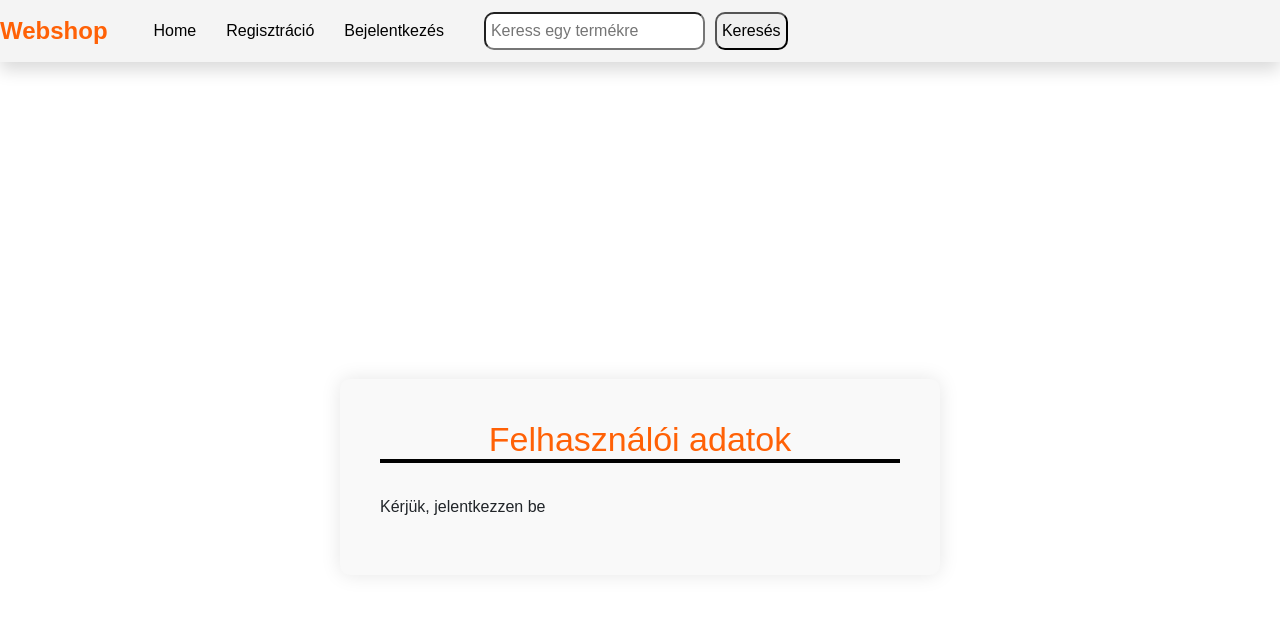
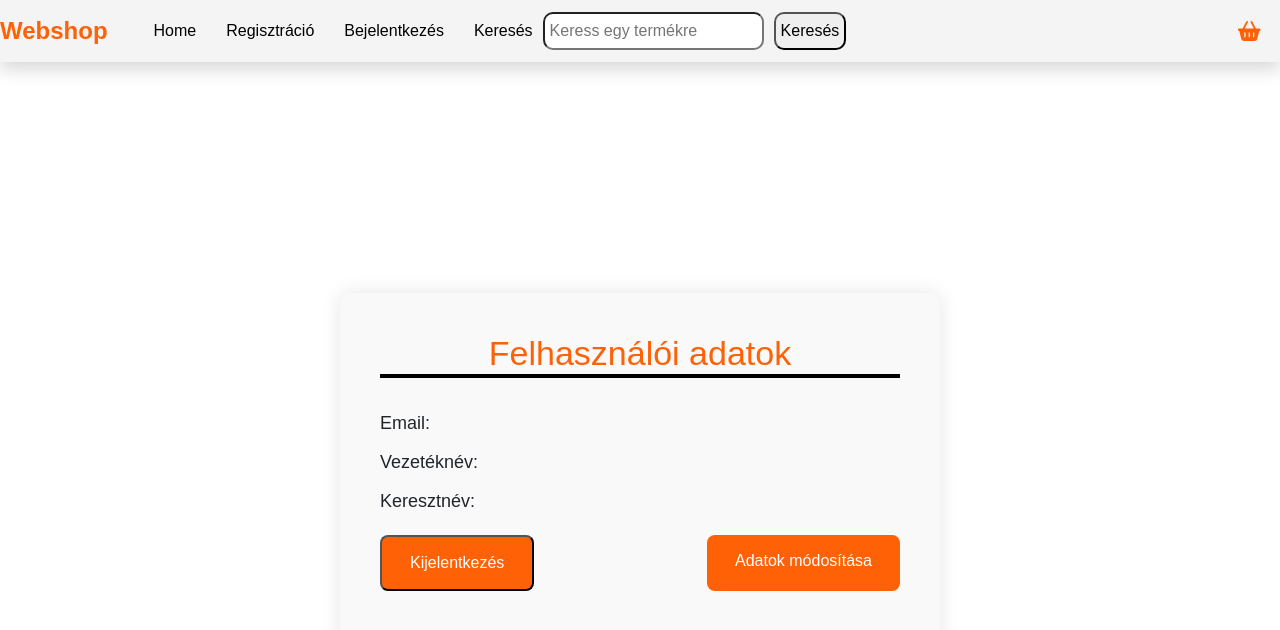
Before and after one commit to Projektfiok/Webshop-beadando-nye, a React (Create React App) app in the folder webshopbeadando/: page /profil in a window 1280 px wide. Shown: the top 630 px of the page. Built offline with nearby package versions, Linux system fonts and the light colour scheme; no server answers.

Commit message:
Javított

```diff
--- a/webshopbeadando/src/App.tsx
+++ b/webshopbeadando/src/App.tsx
@@ -13,12 +13,14 @@ import ProfileChange from "./pages/DataChange";
 import ProductList from "./pages/productList";
 import SEARCHPAGE from './pages/searchPage';
 import PRODUCTPAGE from './pages/productPage';
+import { AuthProvider } from "./pages/AuthContext";
 
 
 function App() {
   const navItems = ["Home", "Regisztráció", "Bejelentkezés", "Keresés"];
 
   return (
+    <AuthProvider>
     <Router>
        <NavBar brandName={"Webshop"} items={navItems} />
       <Routes>
@@ -33,6 +35,7 @@ function App() {
         <Route path='/product/:productId' element={<PRODUCTPAGE />} />
       </Routes>
     </Router>
+    </AuthProvider>
 
   );
 }
--- a/webshopbeadando/src/components/NavBar.tsx
+++ b/webshopbeadando/src/components/NavBar.tsx
@@ -3,7 +3,7 @@ import { useNavigate } from 'react-router-dom';
 import { NavLink } from "react-router-dom";
 import { FontAwesomeIcon } from '@fortawesome/react-fontawesome';
 import { faShoppingBasket, faUser } from '@fortawesome/free-solid-svg-icons';
-import useAuth from './useAuth';
+import { useAuth } from '../pages/AuthContext';
 import '../components/css/style.css';
 
 interface NavBarProps {
@@ -12,11 +12,12 @@ interface NavBarProps {
 }
 
 const NavBar: React.FC<NavBarProps> = ({ brandName, items }) => {
-    const isLoggedIn = useAuth();
+    const { isLoggedIn } = useAuth();
     const [query, setQuery] = useState<string>('');
     const navigate = useNavigate();
 
-    const search = () => {
+    const search = (event: React.FormEvent) => {
+        event.preventDefault();
         navigate('/search/query=' + query);
         setQuery('');
     }
@@ -32,29 +33,27 @@ const NavBar: React.FC<NavBarProps> = ({ brandName, items }) => {
                         <li key={index}>
                             {item === 'Home' ? (
                                 <NavLink to="/">{item}</NavLink>
-                       ): item === 'Bejelentkezés' && !isLoggedIn ? (
+                            ) : item === 'Keresés' ? (
+                                <NavLink to="/search">{item}</NavLink>
+                            ) : item === 'Bejelentkezés' && !isLoggedIn ? (
                                 <NavLink to="/bejelentkezes">{item}</NavLink>
-                       ) : item === 'Regisztráció'  && !isLoggedIn ? (
+                            ) : item === 'Regisztráció' && !isLoggedIn ? (
                                 <NavLink to="/regisztracio">{item}</NavLink>
-                       ) : item === 'Search'  && !isLoggedIn ? (
-                        <NavLink to="/regisztracio">{item}</NavLink>
-                    ) : null }
+                            ) : null}
                         </li>
                     ))}
                 </ul>
-                {isLoggedIn && (
-                    <>
                 <div className="kosar">
                     <NavLink to="/kosar">
                         <FontAwesomeIcon icon={faShoppingBasket} />
                     </NavLink>
                 </div>
+                {isLoggedIn && (
                     <div className="profil">
                         <NavLink to="/profil">
                             <FontAwesomeIcon icon={faUser} />
                         </NavLink>
                     </div>
-                    </>
                 )}
                 <form className="search-bar" onSubmit={search}>
                     <input
--- /dev/null
+++ b/webshopbeadando/src/pages/AuthContext.tsx
@@ -0,0 +1,43 @@
+import React, { createContext, useState, useEffect, ReactNode, useContext } from "react";
+
+interface AuthContextProps {
+  isLoggedIn: boolean;
+  login: () => void;
+  logout: () => void;
+}
+
+const AuthContext = createContext<AuthContextProps | undefined>(undefined);
+
+export const AuthProvider: React.FC<{ children: ReactNode }> = ({ children }) => {
+  const [isLoggedIn, setIsLoggedIn] = useState<boolean>(false);
+
+  useEffect(() => {
+    const token = localStorage.getItem("accessToken");
+    if (token) {
+      setIsLoggedIn(true);
+    }
+  }, []);
+
+  const login = () => {
+    setIsLoggedIn(true);
+  };
+
+  const logout = () => {
+    localStorage.removeItem("accessToken");
+    setIsLoggedIn(false);
+  };
+
+  return (
+    <AuthContext.Provider value={{ isLoggedIn, login, logout }}>
+      {children}
+    </AuthContext.Provider>
+  );
+};
+
+export const useAuth = (): AuthContextProps => {
+  const context = useContext(AuthContext);
+  if (!context) {
+    throw new Error("useAuth probléma");
+  }
+  return context;
+};
--- a/webshopbeadando/src/pages/Login.tsx
+++ b/webshopbeadando/src/pages/Login.tsx
@@ -1,16 +1,43 @@
-import React, { useState } from "react";
+import React, { useState, useEffect } from "react";
 import { useNavigate } from "react-router-dom";
 import "../components/css/Login.css";
+import { useAuth } from "./AuthContext";
 
 const Login: React.FC = () => {
   const [username, setUsername] = useState("");
   const [password, setPassword] = useState("");
   const [error, setError] = useState("");
   const navigate = useNavigate();
-  const [isLoggedIn, setIsLoggedIn] = useState<boolean>(false);
+  const { isLoggedIn, login, logout } = useAuth();
+
+  useEffect(() => {
+    if (isLoggedIn) {
+      navigate("/profil");
+    }
+  }, [isLoggedIn, navigate]);
+
+  const validateEmail = (email: string) => {
+    const re = /^[^\s@]+@[^\s@]+\.[^\s@]+$/;
+    return re.test(email);
+  };
+
+  const validatePassword = (password: string) => {
+    const re = /^(?=.*[A-Za-z])(?=.*\d)[A-Za-z\d]{8,}$/;
+    return re.test(password);
+  };
 
   const handleLogin = async (e: React.FormEvent<HTMLFormElement>) => {
     e.preventDefault();
+
+    if (!validateEmail(username)) {
+      setError("Hibás e-mail formátum");
+      return;
+    }
+
+    if (!validatePassword(password)) {
+      setError("A jelszónak legalább 8 karakter hosszúnak kell lennie, és tartalmaznia kell betűket és számokat");
+      return;
+    }
 
     try {
       const response = await fetch("http://localhost:5000/user/login", {
@@ -22,44 +49,29 @@ const Login: React.FC = () => {
       });
 
       if (!response.ok) {
-        throw new Error("Invalid credentials");
+        throw new Error("Hibás felhasználónév vagy jelszó");
       }
 
       const data = await response.json();
-      console.log(data);
       localStorage.setItem("accessToken", data.accessToken);
-      setIsLoggedIn(true);
-      navigate("/");
-      await new Promise<void>((resolve) => {
-        window.location.reload();
-        resolve();
-      });
+      login();
+      setError("");
+      navigate("/", { replace: true });
     } catch (error) {
-      setError("Failed to log in");
+      setError("Hibás felhasználónév vagy jelszó, próbálja meg újra");
     }
   };
-
-  const handleLogout = () => {
-    localStorage.removeItem("accessToken");
-    setIsLoggedIn(false);
-    navigate("/bejelentkezés");
-  };
-
-  const token = localStorage.getItem("accessToken");
-  if (token) {
-    return (
-      <div className="full-page-container">
-        <div className="login-container">
-          <h2>Bejelentkezve</h2>
-          <button onClick={handleLogout}>Kilépés</button>
-        </div>
-      </div>
-    );
-  }
 
   return (
     <div className="custom-bg">
       <div className="login-container">
+        {isLoggedIn ? (
+          <div>
+            <h2>Bejelentkezve</h2>
+            <button onClick={logout}>Kilépés</button>
+          </div>
+        ) : (
+          <div>
             <h2 className="login-title">Bejelentkezés</h2>
             <form onSubmit={handleLogin} className="login-form">
               <div className="form-group">
@@ -88,10 +100,11 @@ const Login: React.FC = () => {
                   autoComplete="current-password"
                 />
               </div>
-
               {error && <div className="error-message">{error}</div>}
               <button type="submit" className="submit-button">Bejelentkezés</button>
             </form>
+          </div>
+        )}
       </div>
     </div>
   );
--- a/webshopbeadando/src/pages/Profile.tsx
+++ b/webshopbeadando/src/pages/Profile.tsx
@@ -1,6 +1,7 @@
 import React, { useState, useEffect } from "react";
 import { useNavigate, NavLink } from "react-router-dom";
 import '../components/css/Profile.css';
+import { useAuth } from "./AuthContext";
 
 interface UserData {
   lastName: string;
@@ -8,9 +9,10 @@ interface UserData {
   email: string;
 }
 
-const App: React.FC = () => {
+const Profile: React.FC = () => {
   const [user, setUser] = useState<UserData | null>(null);
   const navigate = useNavigate();
+  const { logout } = useAuth();
 
   useEffect(() => {
     fetchUser();
@@ -25,7 +27,7 @@ const App: React.FC = () => {
       });
 
       if (response.status === 401) {
-        setUser(null);
+        navigate("/bejelentkezes");
         return;
       }
 
@@ -36,33 +38,39 @@ const App: React.FC = () => {
     }
   };
 
-  const handleLogout = () => {
-    setUser(null);
+  const handleLogout = async () => {
+    try {
+      await fetch("http://localhost:5000/logout", {
+        method: "POST",
+        headers: {
+          Authorization: `Bearer ${localStorage.getItem("accessToken")}`
+        }
+      });
+    } catch (error) {
+      console.error("Kijelentkezés hiba:", error);
+    } finally {
       localStorage.removeItem("accessToken");
-    navigate("/");
-    window.location.reload();
+      logout();
+      navigate("/bejelentkezes", { replace: true });
+    }
   };
 
   return (
     <div className="background">
       <div className="container">
         <h3 className="login-title">Felhasználói adatok</h3>
-        {user ? (
         <div className="user-info">
-            <p>Email: {user.email}</p>
-            <p>Vezetéknév: {user.lastName}</p>
-            <p>Keresztnév: {user.firstName}</p>
+          <p>Email: {user?.email}</p>
+          <p>Vezetéknév: {user?.lastName}</p>
+          <p>Keresztnév: {user?.firstName}</p>
           <div className="button-container">
             <button className="logout-button" onClick={handleLogout}>Kijelentkezés</button>
             <NavLink className="link" to="/update">Adatok módosítása</NavLink>
           </div>
         </div>
-        ) : (
-          <p>Kérjük, jelentkezzen be</p>
-        )}
       </div>
     </div>
   );
 }
 
-export default App;
+export default Profile;
```
Lines whose indentation alone changed are shown as unchanged.
